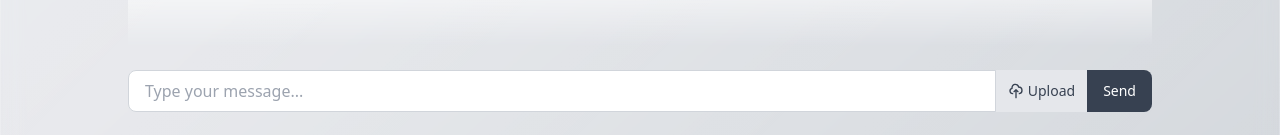
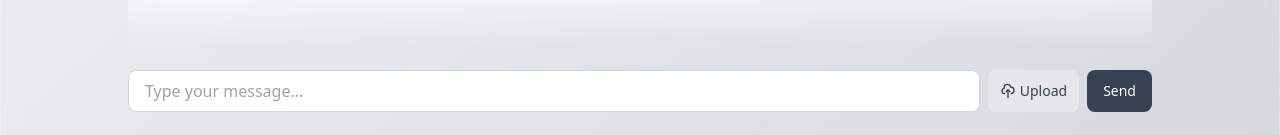
Before and after one commit to R-Hari02/voice-assistant-app, a React (Vite) app: page / in a window 1280 px wide. Shown: the part 851-986 px from the top of the page. Built offline with nearby package versions, Linux system fonts and the light colour scheme.

Commit message:
Update VoiceAssistantApp.jsx

```diff
--- a/src/VoiceAssistantApp.jsx
+++ b/src/VoiceAssistantApp.jsx
@@ -444,6 +444,19 @@ export default function VoiceAssistantApp() {
               </div>
             )}
           </div>
+          {/* Mute button, visible only when speaking */}
+          {isSpeaking && (
+            <button
+              onClick={stopSpeech}
+              className="p-2 rounded-full bg-gray-200 dark:bg-gray-700 text-gray-700 dark:text-gray-200 hover:bg-gray-300 dark:hover:bg-gray-600 transition-colors"
+              aria-label="Stop speech"
+            >
+              <svg xmlns="http://www.w3.org/2000/svg" className="h-5 w-5" fill="none" viewBox="0 0 24 24" stroke="currentColor" strokeWidth={2}>
+                <path strokeLinecap="round" strokeLinejoin="round" d="M5.586 15H4a1 1 0 01-1-1v-4a1 1 0 011-1h1.586l4.707-4.707C10.923 3.663 12 4.109 12 5v14c0 .891-1.077 1.337-1.707.707L5.586 15z" clipRule="evenodd" />
+                <path strokeLinecap="round" strokeLinejoin="round" d="M17 14l2-2m0 0l2-2m-2 2l-2-2m2 2l2 2" />
+              </svg>
+            </button>
+          )}
         </div>
         {/* Hamburger menu button */}
         <button
@@ -503,7 +516,7 @@ export default function VoiceAssistantApp() {
       {/* Page content */}
       {page === 'about' ? (
         <div className="flex flex-col items-center justify-center min-h-screen px-4 py-8">
-          <img src="/logo.png" alt="ProHariAI Logo" className="h-32 w-32 rounded-full mb-4" />
+          <img src="/image/logo.png" alt="ProHariAI Logo" className="h-32 w-32 rounded-full mb-4" />
           <p className="text-lg text-gray-700 dark:text-gray-300">ProHari AI created by R Harinandan</p>
           <div className="mt-6 flex flex-col items-center space-y-4">
             <div className="flex items-center space-x-2">
@@ -528,12 +541,12 @@ export default function VoiceAssistantApp() {
         </div>
       ) : page === 'dashboard' ? (
         <div className="flex flex-col items-center justify-center min-h-screen px-4 py-8">
-          <img src="/logo.png" alt="ProHariAI Logo" className="h-48 w-48 rounded-full mb-4" />
+          <img src="/image/logo.png" alt="ProHariAI Logo" className="h-48 w-48 rounded-full mb-4" />
           <h1 className="text-3xl font-semibold mb-6 text-gray-700 dark:text-gray-200">ProHari AI by ProSphere</h1>
-          <img src="/logo.png" alt="ProHariAI Logo" className="h-32 w-32 rounded-full mb-6" />
+          <img src="/image/logo.png" alt="ProHariAI Logo" className="h-32 w-32 rounded-full mb-6" />
           <div className="bg-white dark:bg-gray-800 border border-gray-300 dark:border-gray-600 rounded-lg p-6 mb-6 flex flex-col items-center">
             <h2 className="text-xl font-semibold mb-4 text-gray-700 dark:text-gray-200">ProHari AI</h2>
-            <img src="/logo.png" alt="ProHariAI Logo" className="h-24 w-24 rounded-full" />
+            <img src="/image/logo.png" alt="ProHariAI Logo" className="h-24 w-24 rounded-full" />
           </div>
           <button
             onClick={() => setPage('assistant')}
@@ -572,7 +585,7 @@ export default function VoiceAssistantApp() {
             {isSpeaking && page === 'assistant' && (
               <div className="absolute -inset-2 rounded-full animate-pulse bg-black/20 dark:bg-purple-600/50 blur-2xl"></div>
             )}
-            <img src="/logo.png" alt="ProHariAI Logo" className="h-24 w-24 rounded-full relative" />
+            <img src="/image/logo.png" alt="ProHariAI Logo" className="h-24 w-24 rounded-full relative" />
           </div>
           <h1 className="text-2xl md:text-3xl font-semibold mb-6 text-gray-700 dark:text-gray-200">ProHariAI Virtual Assistant</h1>
 
@@ -603,29 +616,18 @@ export default function VoiceAssistantApp() {
                 )}
               </div>
             ))}
-            {isSpeaking && (
-              <button
-                onClick={stopSpeech}
-                className="absolute bottom-4 right-4 p-2 bg-red-500 hover:bg-red-600 text-white rounded-full shadow-lg transition-colors"
-                aria-label="Stop speech"
-              >
-                <svg xmlns="http://www.w3.org/2000/svg" className="h-6 w-6" fill="none" viewBox="0 0 24 24" stroke="currentColor" strokeWidth={2}>
-                  <path strokeLinecap="round" strokeLinejoin="round" d="M5.586 15H4a1 1 0 01-1-1v-4a1 1 0 011-1h1.586l4.707-4.707C10.923 3.663 12 4.109 12 5v14c0 .891-1.077 1.337-1.707.707L5.586 15z" clipRule="evenodd" />
-                  <path strokeLinecap="round" strokeLinejoin="round" d="M17 14l2-2m0 0l2-2m-2 2l-2-2m2 2l2 2" />
-                </svg>
-              </button>
-            )}
+
           </div>
 
           {/* Text input section */}
           <form onSubmit={handleTextSubmit} className="w-full max-w-5xl mb-6">
-            <div className="flex">
+            <div className="flex flex-wrap gap-2">
               <input
                 type="text"
                 value={inputText}
                 onChange={(e) => setInputText(e.target.value)}
                 placeholder="Type your message..."
-                className="flex-1 px-4 py-2 rounded-l-lg bg-white dark:bg-gray-800 text-gray-700 dark:text-gray-200 placeholder-gray-400 dark:placeholder-gray-500 border border-gray-300 dark:border-gray-600 focus:outline-none focus:ring-1 focus:ring-gray-400 dark:focus:ring-gray-500"
+                className="flex-1 min-w-0 px-4 py-2 rounded-lg bg-white dark:bg-gray-800 text-gray-700 dark:text-gray-200 placeholder-gray-400 dark:placeholder-gray-500 border border-gray-300 dark:border-gray-600 focus:outline-none focus:ring-1 focus:ring-gray-400 dark:focus:ring-gray-500"
               />
               <input
                 type="file"
@@ -636,7 +638,7 @@ export default function VoiceAssistantApp() {
               />
               <label
                 htmlFor="file-upload"
-                className="px-3 py-2 bg-gray-200 dark:bg-gray-700 text-gray-700 dark:text-gray-200 hover:bg-gray-300 dark:hover:bg-gray-600 cursor-pointer transition-colors text-sm flex items-center"
+                className="px-3 py-2 rounded-lg bg-gray-200 dark:bg-gray-700 text-gray-700 dark:text-gray-200 hover:bg-gray-300 dark:hover:bg-gray-600 cursor-pointer transition-colors text-sm flex items-center"
               >
                 <svg xmlns="http://www.w3.org/2000/svg" className="h-4 w-4 mr-1" fill="none" viewBox="0 0 24 24" stroke="currentColor">
                   <path strokeLinecap="round" strokeLinejoin="round" strokeWidth={2} d="M7 16a4 4 0 01-.88-7.903A5 5 0 1115.9 6L16 6a5 5 0 011 9.9M15 13l-3-3m0 0l-3 3m3-3v12" />
@@ -645,7 +647,7 @@ export default function VoiceAssistantApp() {
               </label>
               <button
                 type="submit"
-                className="bg-gray-700 hover:bg-gray-800 text-white px-4 py-2 rounded-r-lg transition-colors text-sm dark:bg-gray-600 dark:hover:bg-gray-700"
+                className="bg-gray-700 hover:bg-gray-800 text-white px-4 py-2 rounded-lg transition-colors text-sm dark:bg-gray-600 dark:hover:bg-gray-700"
               >
                 Send
               </button>
```
